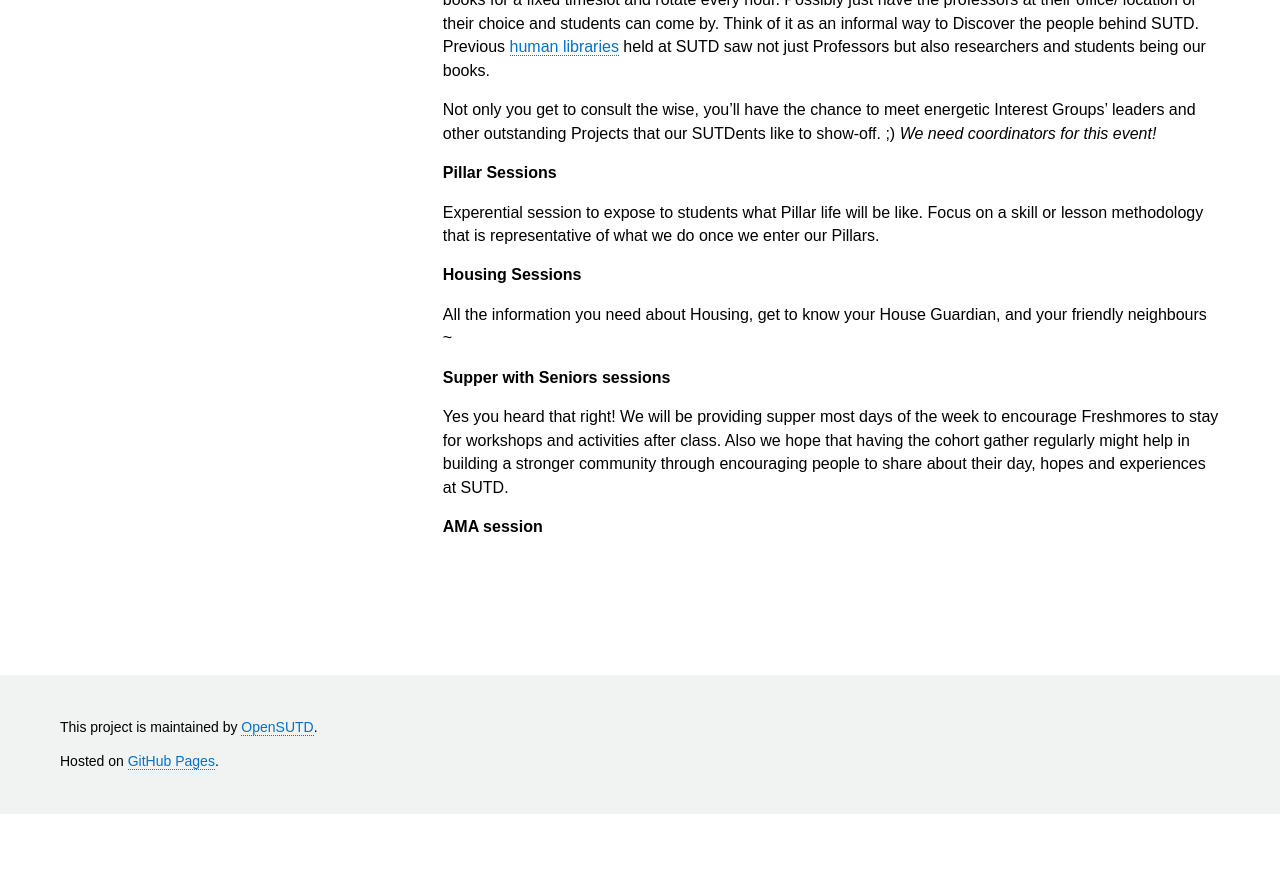
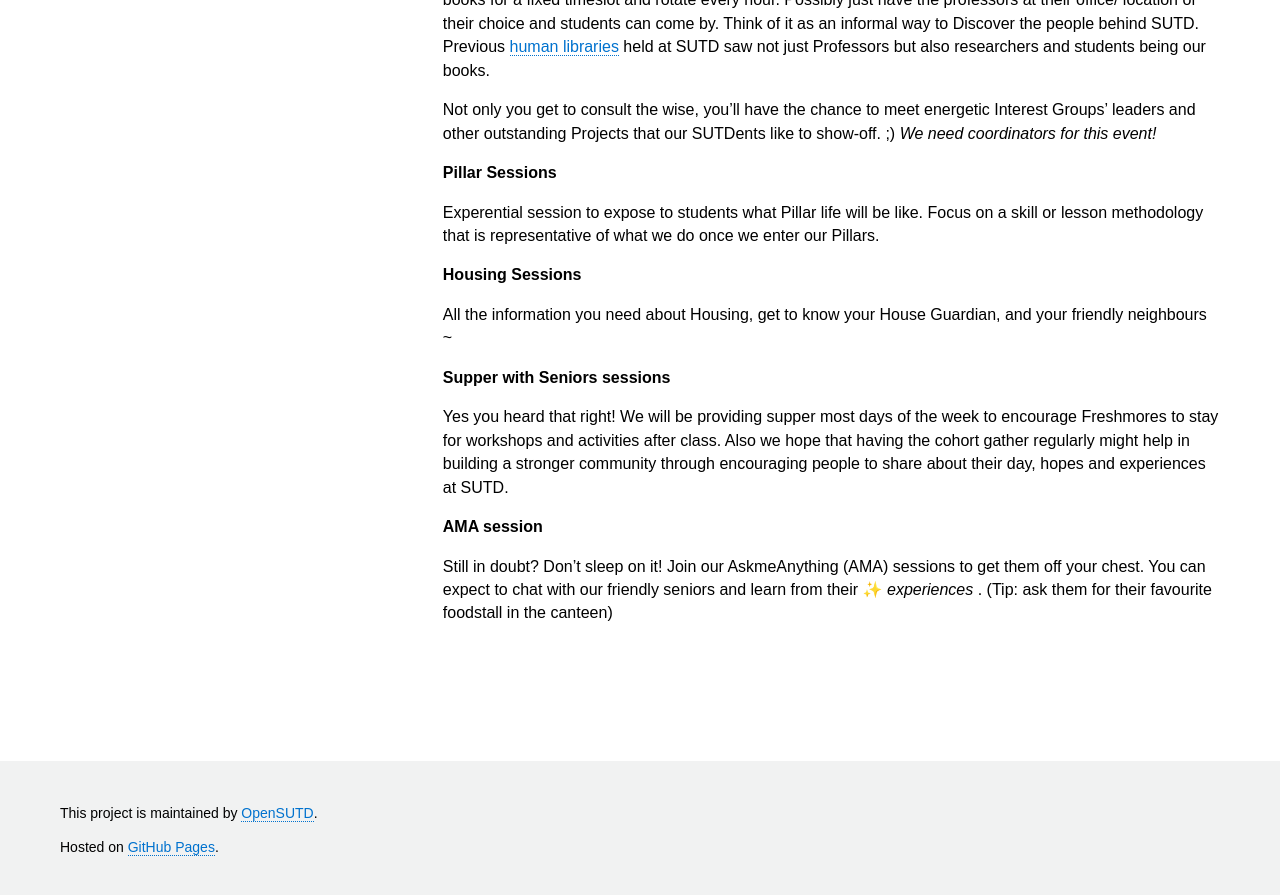
Before and after one commit to OpenSUTD/discovery-week-working-title, a Jekyll site: the page built from _pages/programs.md, in a window 1280 px wide and 900 px high, scrolled down 603 px. Shown: the top 895 px of the window. Built offline with Jekyll 4.4.1, drawn with Linux system fonts in a browser that asks for light colours; before the commit the page ends 1417 px from its top, so only the background shows below that.

Commit message:
Update
embed excel, filled AMA sess

```diff
--- a/_pages/programs.md
+++ b/_pages/programs.md
@@ -33,3 +33,5 @@ All the information you need about Housing, get to know your House Guardian, and
 Yes you heard that right! We will be providing supper most days of the week to encourage Freshmores to stay for workshops and activities after class. Also we hope that having the cohort gather regularly might help in building a stronger community through encouraging people to share about their day, hopes and experiences at SUTD.
 
 **AMA session**
+
+Still in doubt?  Don't sleep on it! Join our AskmeAnything (AMA) sessions to get them off your chest. You can expect to chat with our friendly seniors and learn from their ✨ _experiences_ . (Tip: ask them for their favourite foodstall in the canteen)
```
Also changed, not shown: _pages/proposal_details.md (+1 -1 lines).
